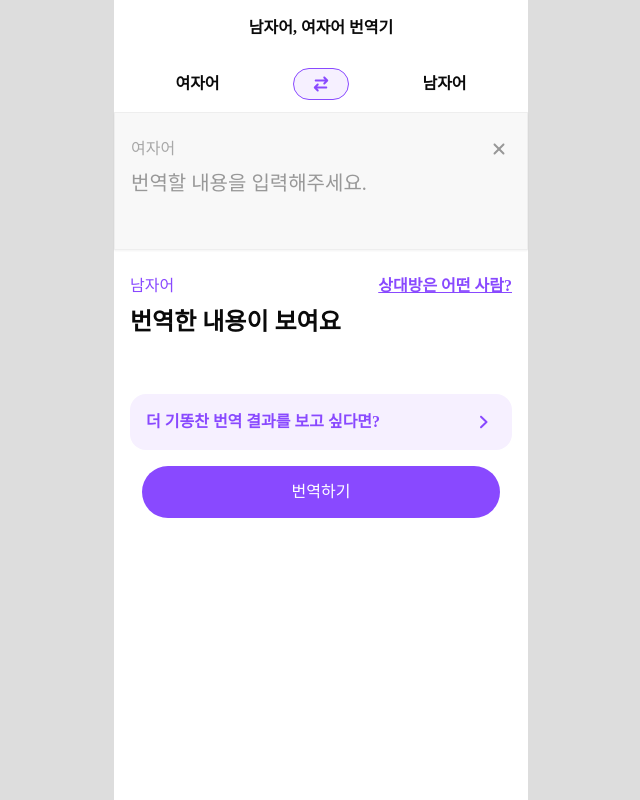
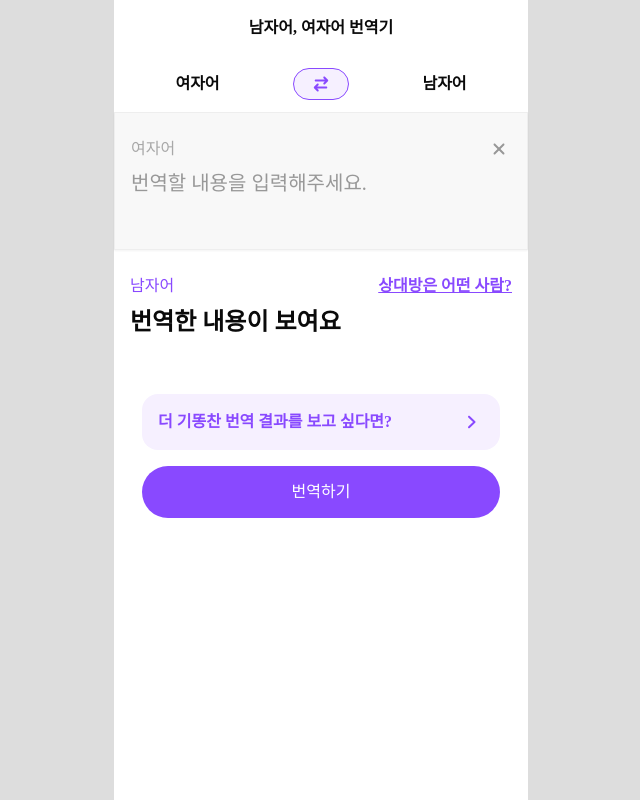
Before and after one commit to Seung-wan/ssum-translate, a Next.js app: page / in a window 1280 px wide. Shown: the whole page, without its empty margins (319-959 px from the left). Built offline with nearby package versions, Linux system fonts and the light colour scheme; a web font is replaced by a local one.

Commit message:
Auto-deploy: $(date +'%Y-%m-%d %H:%M:%S')

```diff
--- a/src/app/page.tsx
+++ b/src/app/page.tsx
@@ -63,7 +63,7 @@ function TranslateResult() {
       </div>
       <div className="mt-2 text-2xl font-semibold">번역한 내용이 보여요</div>
 
-      <div className="p-4 mt-14 flex justify-between items-center bg-[#F6F0FF] rounded-2xl">
+      <div className="p-4 mt-14 flex justify-between items-center bg-[#F6F0FF] rounded-2xl max-w-[358px] w-full mx-auto">
         <div className="font-semibold text-[#8949FF]">더 기똥찬 번역 결과를 보고 싶다면?</div>
         <Image src={arrowRightIcon} alt="" />
       </div>
```
